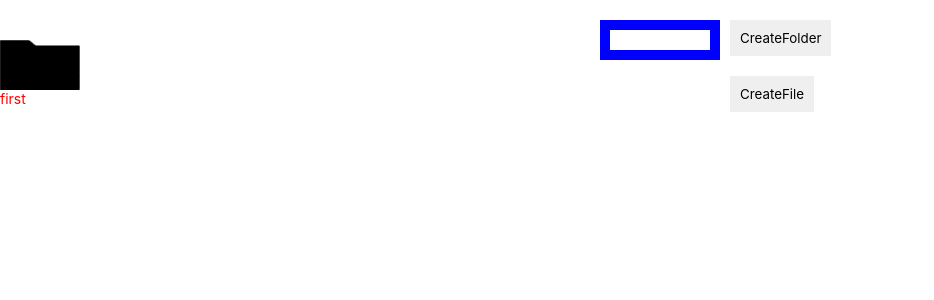
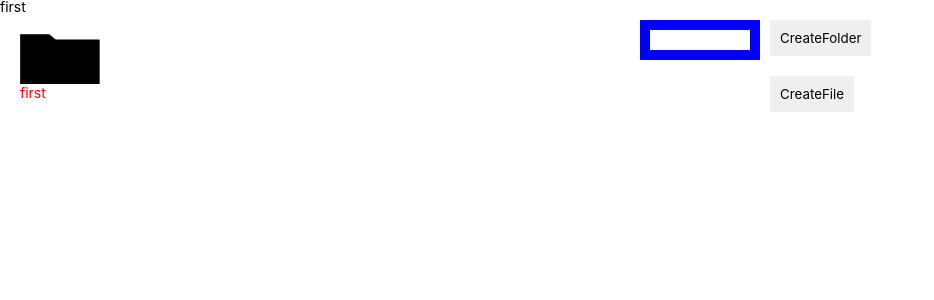
Before and after one commit to Areg03/FileSystem, a React (Create React App) app: page / in a window 1280 px wide. Shown: the top 300 px of the page, without its empty margins (0-934 px from the left). Built offline with nearby package versions, Linux system fonts and the light colour scheme.

Commit message:
brokeProject 1.1

```diff
--- a/src/App.css
+++ b/src/App.css
@@ -92,11 +92,12 @@ ul li {
 
 .main {
   width: 70px;
+  margin: 20px;
 }
 
-.inp{
-  position: relative;
-  left: 600px;
+.inp {
+  position: absolute;
+  left: 50%;
   border-color: black;
   background-color: blue;
   justify-items: center;
@@ -106,7 +107,8 @@ ul li {
   height: 40px;
 
 }
-.inp input{
+
+.inp input {
   width: 100px;
   height: 20px;
   left: 20px;
@@ -115,7 +117,7 @@ ul li {
   left: 10px
 }
 
-.inp button{
+.inp button {
   position: relative;
   left: 120px;
   padding: 10px;
@@ -123,11 +125,11 @@ ul li {
   bottom: 30px;
 }
 
-.none{
+.none {
   color: black;
   opacity: 0.7;
 }
 
-.isactive{
+.isactive {
   color: red;
 }
--- a/src/main/createFolder.js
+++ b/src/main/createFolder.js
@@ -1,7 +1,7 @@
-import { useState } from "react"
+import { useState, memo } from "react"
 
 
-const CreateFolder = ({folderPushTrue, setNewFolderName}) => {
+const CreateFolder = ({ folderPushTrue, setNewFolderName, isItemFolder }) => {
 
     const [name, setName] = useState('');
 
@@ -17,11 +17,11 @@ const CreateFolder = ({folderPushTrue, setNewFolderName}) => {
         folderPushTrue(false)
     }
 
-    return  <div className="inp">
-     <input type={'text'} value={name} onChange={(e) => setName(e.target.value)} />
-     <button onClick={onCreateFolder}>CreateFolder</button>
-     <button onClick={onCreateFile}>CreateFile</button>
-     </div>
+    return <div className="inp" hidden={isItemFolder ? false : true}>
+        <input type={'text'} value={name} onChange={(e) => setName(e.target.value)} />
+        <button onClick={onCreateFolder}>CreateFolder</button>
+        <button onClick={onCreateFile}>CreateFile</button>
+    </div>
 }
 
-export default CreateFolder;
+export default memo(CreateFolder);
--- a/src/main/main.js
+++ b/src/main/main.js
@@ -1,39 +1,56 @@
-import { useMemo, useState } from "react"
+import { useEffect, useState } from "react"
 import Folder from "./folder"
 
-const Main = ({ folders, isActive, setFolder, folderPush, folderPushFalse, id, setId, newFolderName, isFolder }) => {
+const Main = ({ folders, isActive, setFolder, folderPush,
+    folderPushFalse, id, setId, newFolderName, isFolder, lvl, path, setFol,
+    hiddenActive, setHiddenActive, checkIsItemFolder }) => {
+
+
+    useEffect(() => {
+        if (folderPush === true && folders.isFolder === true && hiddenActive === folders.id) {
+            folders.items.push({ id, name: newFolderName, isFolder, hidden: true, items: [] })
+            setId()
+            folderPushFalse();
+        } else if (folders.isFolder === false) {
+            folderPushFalse()
+        }
+    })
+
+    { folders.isFolder && hiddenActive === folders.id && checkIsItemFolder(true) }
+    { !folders.isFolder && hiddenActive === folders.id && checkIsItemFolder(false) }
 
     const [img, setImg] = useState(true);
     const onDoubleImgClick = () => {
-        setFolder(folders.id)
         folders.hidden = !folders.hidden
         setImg(!img)
     }
 
     const onImgClick = () => {
-        setFolder(folders.id)
+        setFol(lvl)
+        setFolder(folders.id, folders.name)
+        setHiddenActive(folders.id)
+    }
 
+    const isHiddenOnly = () => {
+        folders.hidden = true;
+        setImg(true)
     }
 
 
-        if (folderPush == true && folders.isFolder && isActive === folders.id) {
-            folders.items.push({ id, name: newFolderName, isFolder, hidden: true, items: [] })
-            setId()
-            folderPushFalse();
-        }
+    { !isActive.includes(folders.id) && img === false && isHiddenOnly() }
 
-
-    console.log(id)
     return (
         <div className="main">
-            <div onClick={onImgClick} onDoubleClick={onDoubleImgClick} className={isActive === folders.id ? 'isactive' : 'none'}>
+            <div onClick={onImgClick} onDoubleClick={onDoubleImgClick} className={hiddenActive === folders.id ? 'isactive' : 'none'}>
                 <Folder name={folders.name} img={img} isFolder={folders.isFolder} />
             </div >
             <div className="item" hidden={folders.hidden}>
                 {folders.items.map((folder) => (<div key={folder.id}>
                     {folder.id && <Main folders={folder} isActive={isActive} setFolder={setFolder}
                         folderPush={folderPush} folderPushFalse={folderPushFalse} id={id} setId={setId}
-                        newFolderName={newFolderName} isFolder={isFolder} />}
+                        newFolderName={newFolderName} isFolder={isFolder} lvl={lvl + 1} path={path}
+                        setFol={setFol} hiddenActive={hiddenActive} setHiddenActive={setHiddenActive}
+                        checkIsItemFolder={checkIsItemFolder} />}
                 </div>
                 ))}
             </div>
--- a/src/main/mainContainer.js
+++ b/src/main/mainContainer.js
@@ -1,15 +1,29 @@
 import { connect } from "react-redux"
-import { createFile, setFolder, folderPushFalse, folderPushTrue, setId, setNewFolderName } from "../store/filesReducer"
+import {
+    setFolder, folderPushFalse, folderPushTrue, setId,
+    setNewFolderName, setFol, setHiddenActive, checkIsItemFolder
+} from "../store/filesReducer"
 import CreateFolder from "./createFolder"
 import Main from "./main"
 
 const MainContainer = (props) => {
+    let path = props.path[0];
+    for (let i = 1; i < props.path.length; i++) {
+        path += '/' + props.path[i];
+    }
+
     return <div>
-        <CreateFolder folderPushTrue={props.folderPushTrue} setNewFolderName={props.setNewFolderName}/>
-    <Main folders={props.folders} isActive={props.isActive}
-     setFolder={props.setFolder} folderPush={props.folderPush}
-      folderPushFalse={props.folderPushFalse} id={props.id} setId={props.setId}
-      newFolderName={props.newFolderName} isFolder={props.isFolder} />
+        <div>
+            {path}
+        </div>
+        <CreateFolder folderPushTrue={props.folderPushTrue} setNewFolderName={props.setNewFolderName}
+            isItemFolder={props.isItemFolder} />
+        <Main folders={props.folders} isActive={props.isActive}
+            setFolder={props.setFolder} folderPush={props.folderPush}
+            folderPushFalse={props.folderPushFalse} id={props.id} setId={props.setId}
+            newFolderName={props.newFolderName} isFolder={props.isFolder} lvl={props.lvl}
+            path={props.path} setFol={props.setFol} hiddenActive={props.hiddenActive}
+            setHiddenActive={props.setHiddenActive} checkIsItemFolder={props.checkIsItemFolder} />
     </div>
 }
 
@@ -18,20 +32,25 @@ const MainContainer = (props) => {
 let mapStateToProps = (state) => ({
     folders: state.foldersPage.mainFolder,
     isActive: state.foldersPage.isActive,
-    folder: state.foldersPage.folder,
     folderPush: state.foldersPage.folderPush,
     id: state.foldersPage.id,
     newFolderName: state.foldersPage.newFolderName,
     isFolder: state.foldersPage.isFolder,
+    lvl: state.foldersPage.lvl,
+    path: state.foldersPage.path,
+    hiddenActive: state.foldersPage.hiddenActive,
+    isItemFolder: state.foldersPage.isItemFolder,
 })
 
 let mapDispatchToProps = {
-    createFile,
     setFolder,
     folderPushFalse,
     folderPushTrue,
     setId,
     setNewFolderName,
+    setFol,
+    setHiddenActive,
+    checkIsItemFolder,
 }
 
- export default connect(mapStateToProps, mapDispatchToProps)(MainContainer)
+export default connect(mapStateToProps, mapDispatchToProps)(MainContainer)
--- a/src/store/filesReducer.js
+++ b/src/store/filesReducer.js
@@ -1,10 +1,13 @@
-const CREATE_FOLDER = 'CREATE_FOLDER';
-const CREATE_FILE = 'CREATE_FILE';
 const SET_FOLDER = 'SET_FOLDER';
 const FOLDER_PUSH_FALSE = 'FOLDER_PUSH_FALSE';
 const FOLDER_PUSH_TRUE = 'FOLDER_PUSH_TRUE';
 const SET_ID = 'SET_ID';
 const SET_NEW_FOLDER_NAME = 'SET_NEW_FOLDER_NAME';
+const HIDDEN_ACTIVE = 'HIDDEN_ACTIVE';
+const IS_ITEM_FOLDER = 'IS_ITEM_FOLDER';
+const SET_FOL = 'SET_FOL';
+
+
 let initialState = {
     mainFolder: {
         id: 1, name: 'first', isFolder: true, hidden: true, items: [
@@ -26,34 +29,35 @@ let initialState = {
             { id: 5, name: 'five', isFolder: false, hidden: true, items: [] },
         ]
     },
-    isActive: 1,
-    newFolder: { id: 9, name: '', isFolder: false },
+    isActive: [1],
     folderPush: false,
     newFolderName: '',
-    id: 10,
+    id: 9,
     isFolder: false,
+    lvl: 0,
+    path: ['first'],
+    hiddenActive: 1,
+    isItemFolder: true,
+
 }
 
 const filesReducer = (state = initialState, action) => {
-    let a = JSON.stringify(state)
+
     switch (action.type) {
-        case CREATE_FOLDER: {
-            return {
-                ...state,
-                folder: { id: 9, name: action.name, isFolder: action.isFolder }
-            }
-        }
-        case CREATE_FILE: {
-            return {
-                ...state,
-                folder: { id: 10, name: 'ten', isFolder: false }
-            }
-        }
+
         case SET_FOLDER: {
             return {
                 ...state,
-                isActive: action.isActive,
+                isActive: [...state.isActive, action.isActive],
+                path: [...state.path, action.path],
 
+            }
+        }
+        case SET_FOL: {
+            return {
+                ...state,
+                isActive: state.isActive.slice(0, action.lvl),
+                path: state.path.slice(0, action.lvl)
             }
         }
         case FOLDER_PUSH_FALSE: {
@@ -81,17 +85,31 @@ const filesReducer = (state = initialState, action) => {
                 newFolderName: action.newFolderName
             }
         }
+        case HIDDEN_ACTIVE: {
+            return {
+                ...state,
+                hiddenActive: action.hiddenActive,
+            }
+        }
+        case IS_ITEM_FOLDER: {
+            return {
+                ...state,
+                isItemFolder: action.isItemFolder,
+            }
+        }
         default: {
             return state
         }
     }
 }
 
-export const createFile = () => ({ type: CREATE_FILE })
-export const setFolder = (isActive) => ({type: SET_FOLDER, isActive})
-export const folderPushFalse = () => ({type: FOLDER_PUSH_FALSE})
-export const folderPushTrue = (isFolder) => ({type: FOLDER_PUSH_TRUE, isFolder})
-export const setId = () => ({type: SET_ID})
-export const setNewFolderName = (newFolderName) => ({type: SET_NEW_FOLDER_NAME, newFolderName})
+export const setFolder = (isActive, path) => ({ type: SET_FOLDER, isActive, path })
+export const folderPushFalse = () => ({ type: FOLDER_PUSH_FALSE })
+export const folderPushTrue = (isFolder) => ({ type: FOLDER_PUSH_TRUE, isFolder })
+export const setId = () => ({ type: SET_ID })
+export const setNewFolderName = (newFolderName) => ({ type: SET_NEW_FOLDER_NAME, newFolderName })
+export const setFol = (lvl) => ({ type: SET_FOL, lvl })
+export const setHiddenActive = (hiddenActive) => ({ type: HIDDEN_ACTIVE, hiddenActive })
+export const checkIsItemFolder = (isItemFolder) => ({ type: IS_ITEM_FOLDER, isItemFolder })
 
 export default filesReducer;
```
Lines whose indentation alone changed are shown as unchanged.
